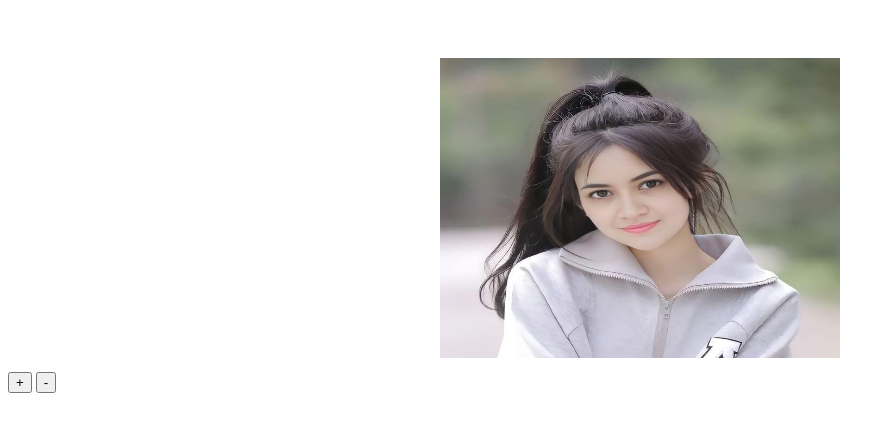
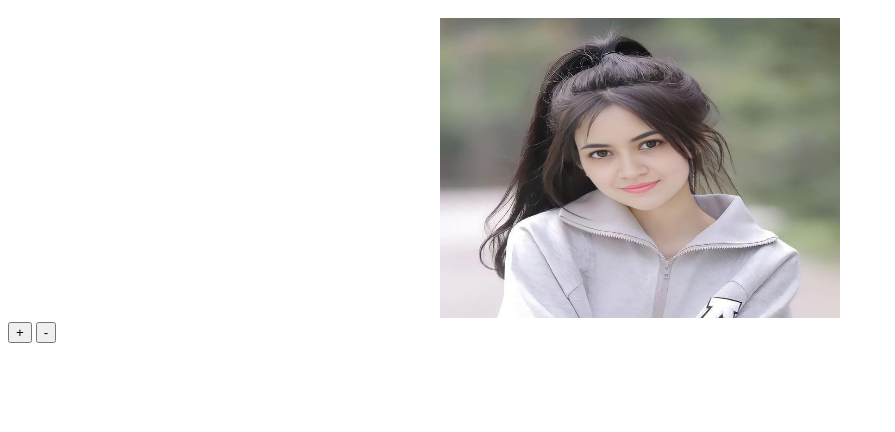
Before and after one commit to madhuripawar24/zoomInzomOut, a plain HTML site: page index.html in a window 1280 px wide. Shown: the whole page, without its empty margins (0-895 px from the left). Drawn offline with Linux system fonts and the light colour scheme.

Commit message:
change in code

```diff
--- a/index.html
+++ b/index.html
@@ -6,11 +6,12 @@
   <style>
     #image-container {
       text-align: center;
-      padding-top: 50px;
+      padding-top: 10px;
+      margin: auto;
     }
 
     #zoom-buttons {
-      margin-top: 10px;
+      margin-bottom: auto;
     }
   </style>
 </head>
```
